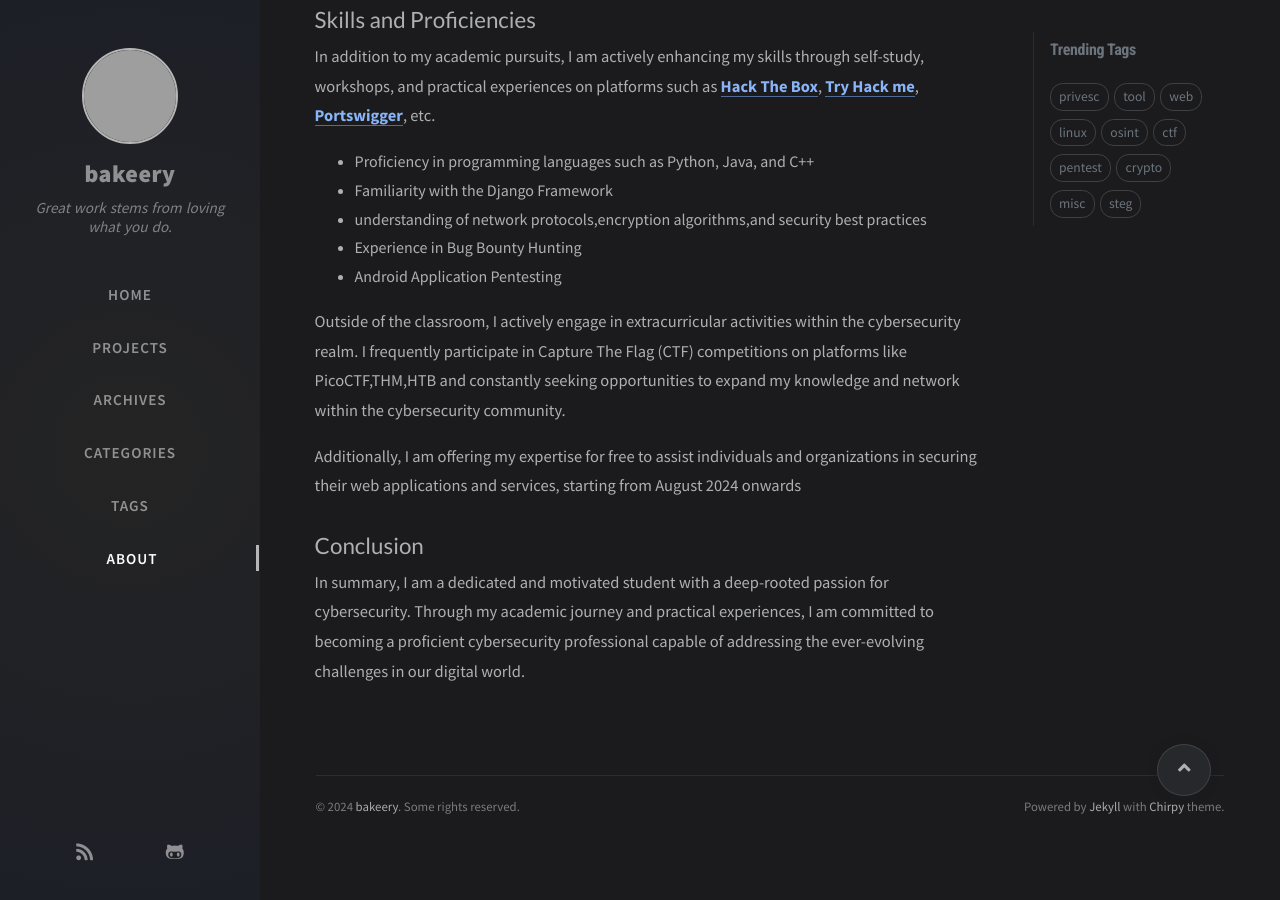
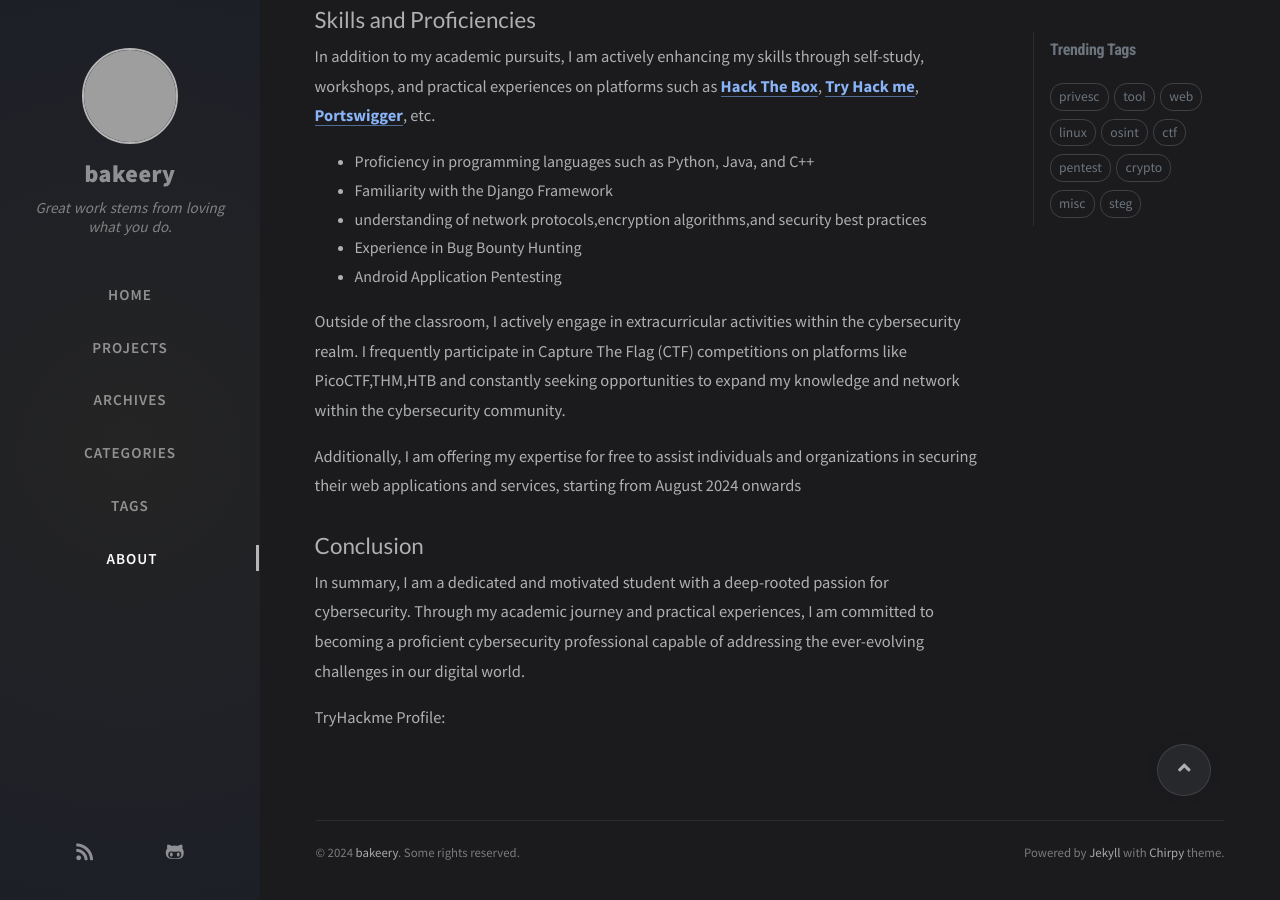
Before and after one commit to ethic-bakeery/ethic-bakeery.github.io, a Jekyll site: the page built from tabs/about.md, in a window 1280 px wide and 900 px high, scrolled down 707 px. Built offline with Jekyll 4.4.1, drawn with Linux system fonts in a browser that asks for light colours; nearby versions of some CDN libraries; comment, search, counter and statistics services are not loaded; before the commit the page ends 1562 px from its top, so only the background shows below that; grey boxes are pictures that could not be loaded.

```diff
--- a/tabs/about.md
+++ b/tabs/about.md
@@ -29,4 +29,4 @@ Additionally, I am offering my expertise for free to assist individuals and orga
 
 In summary, I am a dedicated and motivated student with a deep-rooted passion for cybersecurity. Through my academic journey and practical experiences, I am committed to becoming a proficient cybersecurity professional capable of addressing the ever-evolving challenges in our digital world.
 
-<script src="https://tryhackme.com/badge/735691"></script>
+TryHackme Profile: <script src="https://tryhackme.com/badge/735691"></script>
```
